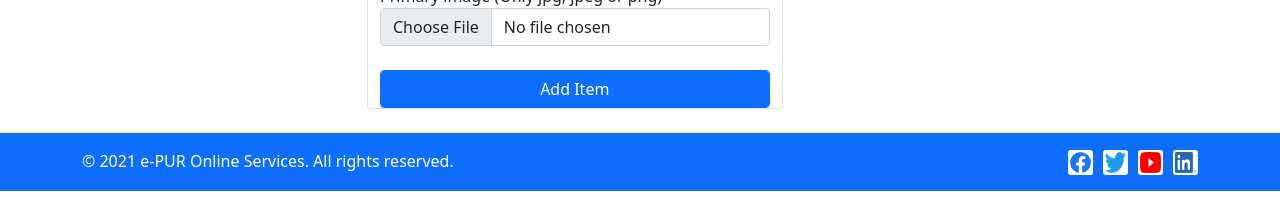
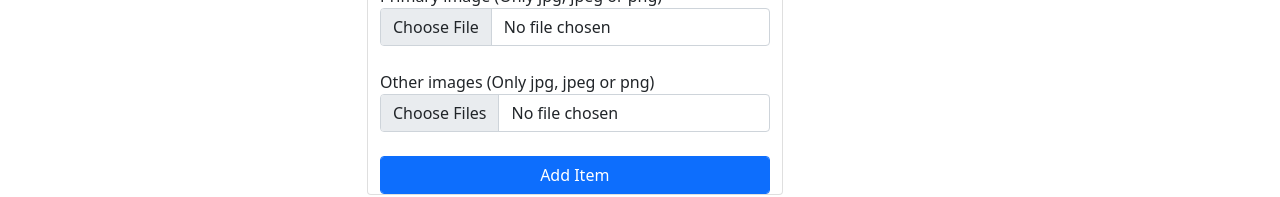
Before and after one commit to manishsk99/ReactJS, a React (Create React App) app: page /additem in a window 1280 px wide. Shown: the part 1009-1206 px from the top of the page. Built offline with nearby package versions, Linux system fonts and the light colour scheme; no server answers.

Commit message:
Add item with other images

```diff
--- a/src/components/ecom/AddItem.js
+++ b/src/components/ecom/AddItem.js
@@ -28,6 +28,8 @@ function AddItem() {
 
     let [primaryImage, setPrimaryImage] = useState(null);
     let [primaryImageError, setPrimaryImageError] = useState("");
+    let [otherImage, setOtherImage] = useState(null);
+    let [otherImageError, setOtherImageError] = useState("");
 
     let [inputProps] = useState({
         name: { type: "text", name: "Item Name", rule: "required", setFunction: setName },
@@ -68,6 +70,12 @@ function AddItem() {
         setPrimaryImage(file);
     }
 
+    function selectOtherImage(e) {
+        let files = e.target.files;
+        console.log(files);
+        setOtherImage(files);
+    }
+
     function checkValues(formData) {
         let isValidationError = false;
         for (let key in inputProps) {
@@ -85,7 +93,6 @@ function AddItem() {
 
     function addItem() {
         let formData = new FormData();
-        formData.append("primary_image", primaryImage);
         formData.append("name", name);
         formData.append("short_description", shortDescription);
         formData.append("description", description);
@@ -97,9 +104,15 @@ function AddItem() {
         formData.append("length", length);
         formData.append("width", width);
         formData.append("height", height);
+        formData.append("primary_image", primaryImage);
+        for (var i = 0; i < otherImage.length; i++) {
+            formData.append("other_images[]", otherImage[i]);
+        }
 
+        // console.log(formData.get("other_images"));
         setIsApiError(false);
         setPrimaryImageError("");
+        setOtherImageError("");
         if (formData.get("primary_image") === "null") {
             setPrimaryImageError("Please select primary image");
             return;
@@ -121,7 +134,7 @@ function AddItem() {
                 (responseJSON) => {
                     setWaitPageProgress(90);
                     setIsDisplayWaitPage(false);
-                    console.log(responseJSON);
+                    // console.log(responseJSON);
                     // console.log("API Status:: " + responseJSON["success"]);
                     if (responseJSON["success"]) {
                         setIsDisplaySuccessModel(true);
@@ -193,6 +206,11 @@ function AddItem() {
                     {primaryImageError !== "" ? <><span className="text-danger"> {primaryImageError} </span><br /></> : ""}
                     <br />
 
+                    <label>Other images (Only jpg, jpeg or png)</label>
+                    <input type="file" className="form-control" name="otherImages"
+                        onChange={(e) => selectOtherImage(e)} accept="image/*" multiple="multiple" />
+                    {otherImageError !== "" ? <><span className="text-danger"> {otherImageError} </span><br /></> : ""}
+                    <br />
 
                     <input className={`form-control btn btn-${THEME_COLOR}`} type="submit"
                         onClick={addItem} value={title} />
```
